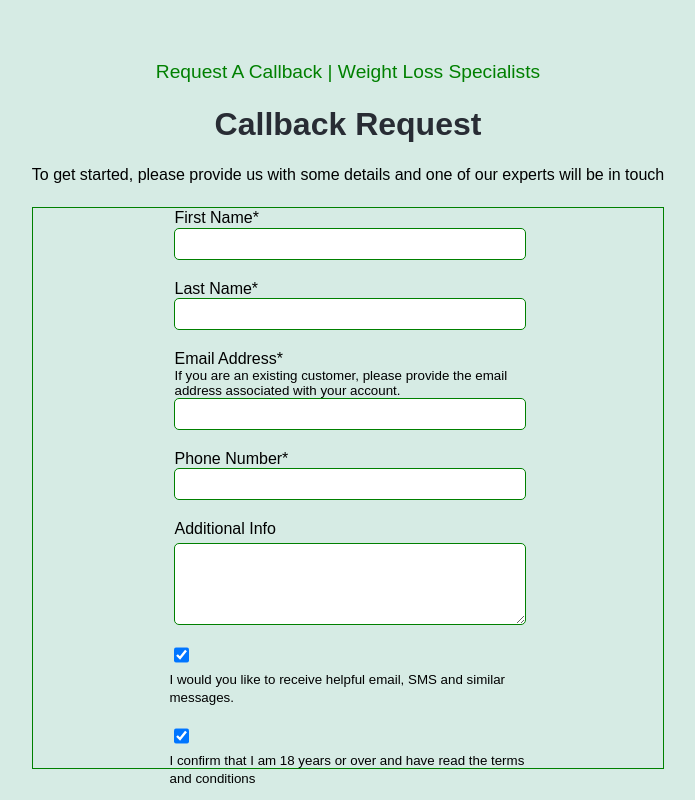
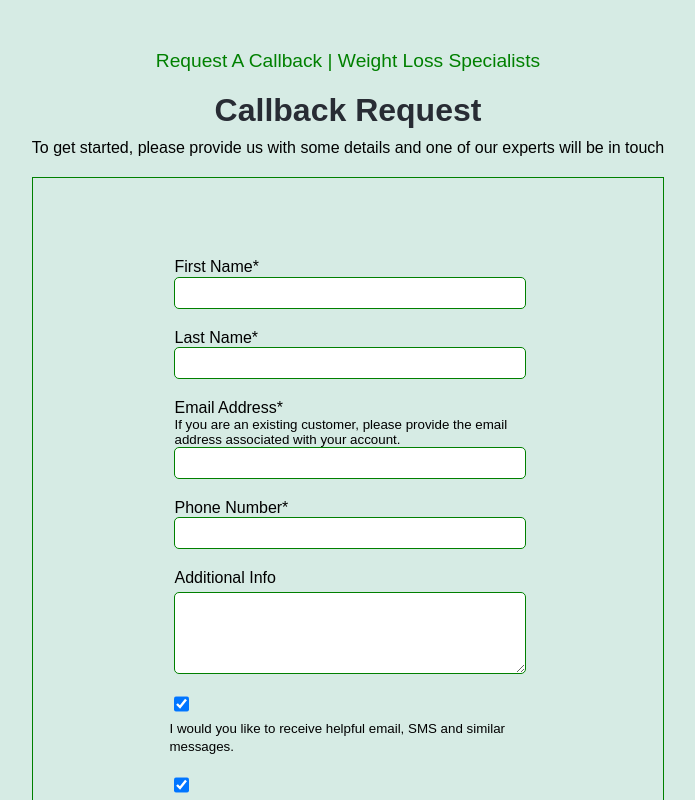
Before and after one commit to sarajbeazley/weight-loss-app, a React (Create React App) app: page /form in a window 1280 px wide. Shown: the top 800 px of the page, without its empty margins (292-987 px from the left). Built offline with nearby package versions, Linux system fonts and the light colour scheme.

Commit message:
corrected some styling errors

```diff
--- a/src/App.css
+++ b/src/App.css
@@ -107,6 +107,7 @@ button:hover {
 h1 {
   text-align: center;
   color: #282c34;
+  margin-bottom: 10px;
 
 }
 
@@ -181,7 +182,6 @@ textarea {
   margin-top: 40px;
   text-align: center;
 
-
 }
 
 .expert-ask{
@@ -218,6 +218,7 @@ textarea {
   color: green;
   text-align: center;
   margin-top: 50px;
+  margin-bottom: 20px;;
   font-size: 1.2rem;
 }
 
@@ -225,8 +226,9 @@ textarea {
   display: grid;
   justify-content: center;
   align-items: center;
-  height: 70vh;
+  height: 100vh;
   margin-bottom: 20px;
+  margin-top: 20px;
   border: 1px solid green;
 
 
@@ -289,11 +291,12 @@ form {
 .footer {
   display: grid;
   grid-template-columns: 180px 180px 180px 180px 180px;
-background-color: white;
+  background-color: white;
   padding: 20px;
   font-size: medium;
   color: #282c34;
   place-items: center;
   margin-bottom: 10px;
+  margin-top: 100px;
 
 }
```
